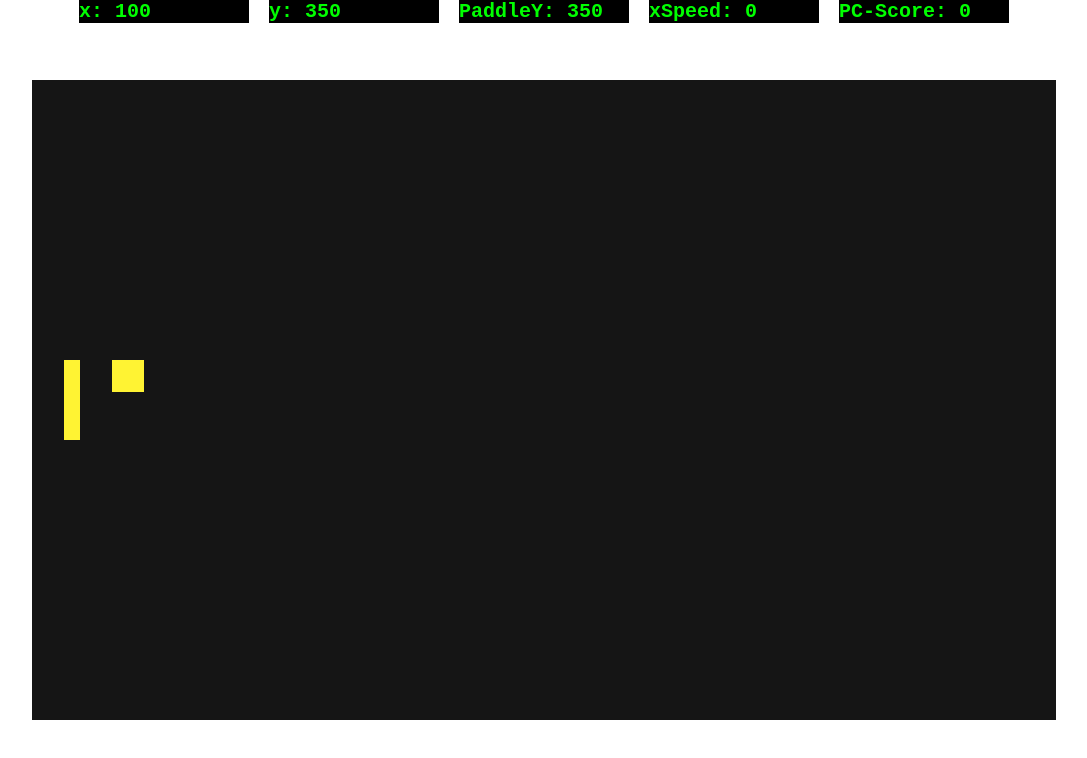
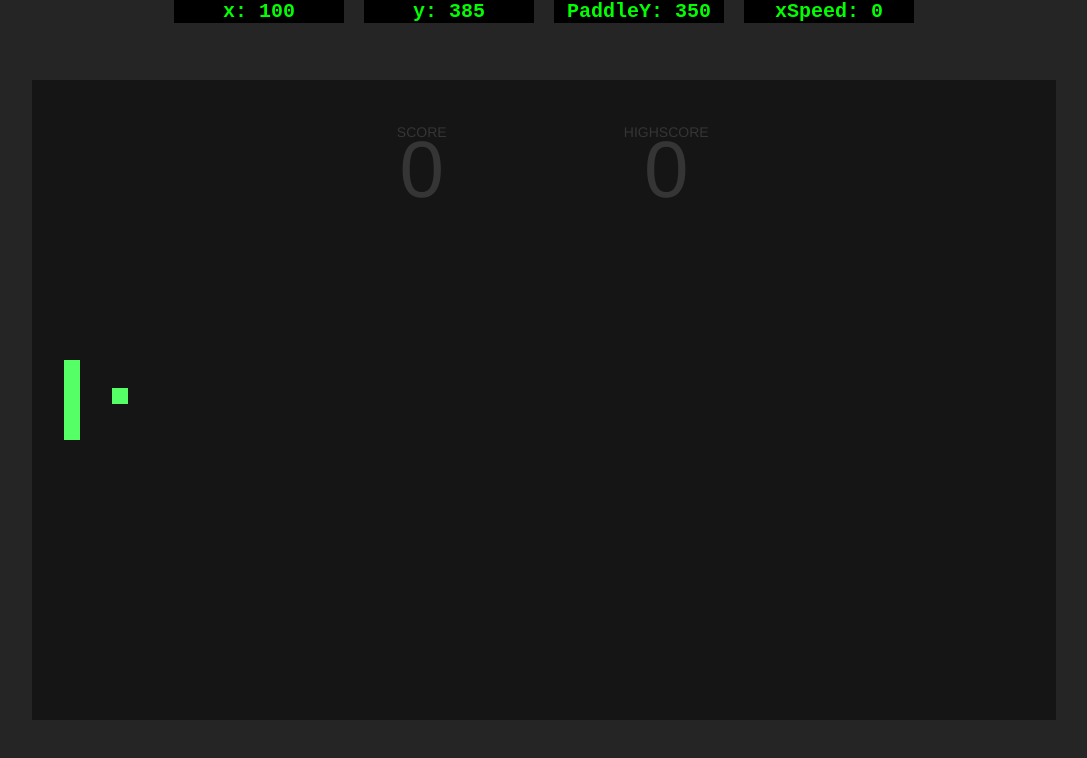
Before and after one commit to jvds-dev/pong-js, a plain HTML site: page index.html in a window 1280 px wide. Shown: the whole page, without its empty margins (96-1183 px from the left). Drawn offline with Linux system fonts and the light colour scheme.

Commit message:
sound and score display

```diff
--- a/css/style.css
+++ b/css/style.css
@@ -11,6 +11,7 @@ body{
     height: 100vh;
     align-items: center;
     justify-content: center;
+    background: #252525;
 }
 #myCanvas {
     /* position: absolute; */
@@ -36,4 +37,40 @@ body{
     background: #000;
     color: #0f0;
     min-width: 170px;
+    text-align: center;
 }
+
+.score-container{
+    position: absolute;
+    top: 50%;
+    left: 50%;
+    transform: translateX(-50%) translateY(-300%);
+    display: flex;
+    gap: 200px;
+    font-size: 80px;
+    /* justify-content: space-around; */
+}
+.score-container p{
+    color: #353535;
+    font-family: 'Franklin Gothic Medium', 'Arial Narrow', Arial, sans-serif;
+}
+
+.score-container p{
+    position: relative;
+}
+#playerScore::before{
+    content: "SCORE";
+    position: absolute;
+    top: 0;
+    left: 50%;
+    transform: translateX(-50%);
+    font-size: 14px;
+}
+#highScore::before{
+    content: "HIGHSCORE";
+    position: absolute;
+    top: 0;
+    left: 50%;
+    transform: translateX(-50%);
+    font-size: 14px;
+}
--- a/index.html
+++ b/index.html
@@ -16,8 +16,13 @@
         <p id="y-ball">000</p>
         <p id="y-paddle">000</p>
         <p id="x-speed">000</p>
-        <p id="pc-score">000</p>
     </div>
+    <div class="score-container">
+        <p id="playerScore">0</p>
+        <p id="highScore">0   </p>
+    </div>
+
+    <audio id="pong-au" src="sounds/pong.wav"></audio>
 
 
     <script src="js/main.js"></script>
--- a/js/main.js
+++ b/js/main.js
@@ -6,11 +6,11 @@ canvas.height = window.innerHeight;
 
 let x = 80;
 let y = 200;
-let DefaultXSpeed = 5;
-let DefaultYSpeed = 10;
+let DefaultXSpeed = 20;
+let DefaultYSpeed = 5;
 let xSpeed = DefaultXSpeed;
 let ySpeed = DefaultYSpeed;
-let squareSize = 40;
+let squareSize = 20;
 let toRight = true;
 let toBottom = true;
 let paddleHeight = 100;
@@ -37,7 +37,7 @@ document.addEventListener('keyup', function(e) {
 
 function drawSquare() {
     ctx.clearRect(0, 0, canvas.width, canvas.height);
-    ctx.fillStyle = "#fff333";
+    ctx.fillStyle = "#55ff66";
     ctx.fillRect(x, y, squareSize, squareSize);
     ctx.fillRect(40, leftPaddleY, paddleWidth, paddleHeight);
 }
@@ -82,11 +82,21 @@ function movePaddle() {
     }
 }
 
-let pcScore = 0;
+let highScore = 0;
+let playerScore = 0;
+
+function checkHighScore(){
+    if(playerScore > highScore){
+        highScore = playerScore;
+    }
+}
+
 function checkCollision() {
     if (x == 40 + paddleWidth && x + squareSize >= 40 && y + squareSize >= leftPaddleY && y <= leftPaddleY + paddleHeight) {
         toRight = true;
         xSpeed += 1;
+        playerScore++;
+        playSound("pong-au");
 
         if(downPressed){
             toBottom = true;
@@ -96,11 +106,12 @@ function checkCollision() {
         }
     }
     if(x <= 0){
-        pcScore++;
         xSpeed = 0;
         ySpeed = 0;
         launched = false;
         x = 50;
+        checkHighScore();
+        playerScore = 0;
     }
 }
 
@@ -117,10 +128,11 @@ document.addEventListener('keydown', function(e) {
 let launched = false;
 function launch(){
     if(!launched){
-        y = leftPaddleY;
+        y = leftPaddleY + 35;
         x = 100;
         xSpeed = 0;
         ySpeed = 0;
+        toRight = true;
     }
 }
 
@@ -129,22 +141,29 @@ const xBall = document.getElementById("x-ball");
 const yBall = document.getElementById("y-ball");
 const yPaddle = document.getElementById("y-paddle");
 const xSpeedDisplay = document.getElementById("x-speed");
-const pcScoreDisplay = document.getElementById("pc-score");
+const highScoreDisplay = document.getElementById("highScore");
+const playerScoreDisplay = document.getElementById("playerScore");
 
 function updateDisplay(){
     xBall.textContent = `x: ${x}`;
     yBall.textContent = `y: ${y}`;
     yPaddle.textContent = `PaddleY: ${leftPaddleY}`;
     xSpeedDisplay.textContent = `xSpeed: ${xSpeed}`;
-    pcScoreDisplay.textContent = `PC-Score: ${pcScore}`;
+    highScoreDisplay.textContent = highScore;
+    playerScoreDisplay.textContent = playerScore;
 
+}
+
+
+function playSound(soundID){
+    let audio = document.getElementById(soundID)
+    audio.play();
 }
 
 
 function animate() {
     requestAnimationFrame(animate);
     launch();
-    // checkWinner();
     checkCollision();
     moveX();
     moveY();
```
Also changed, not shown: 1 other file.
